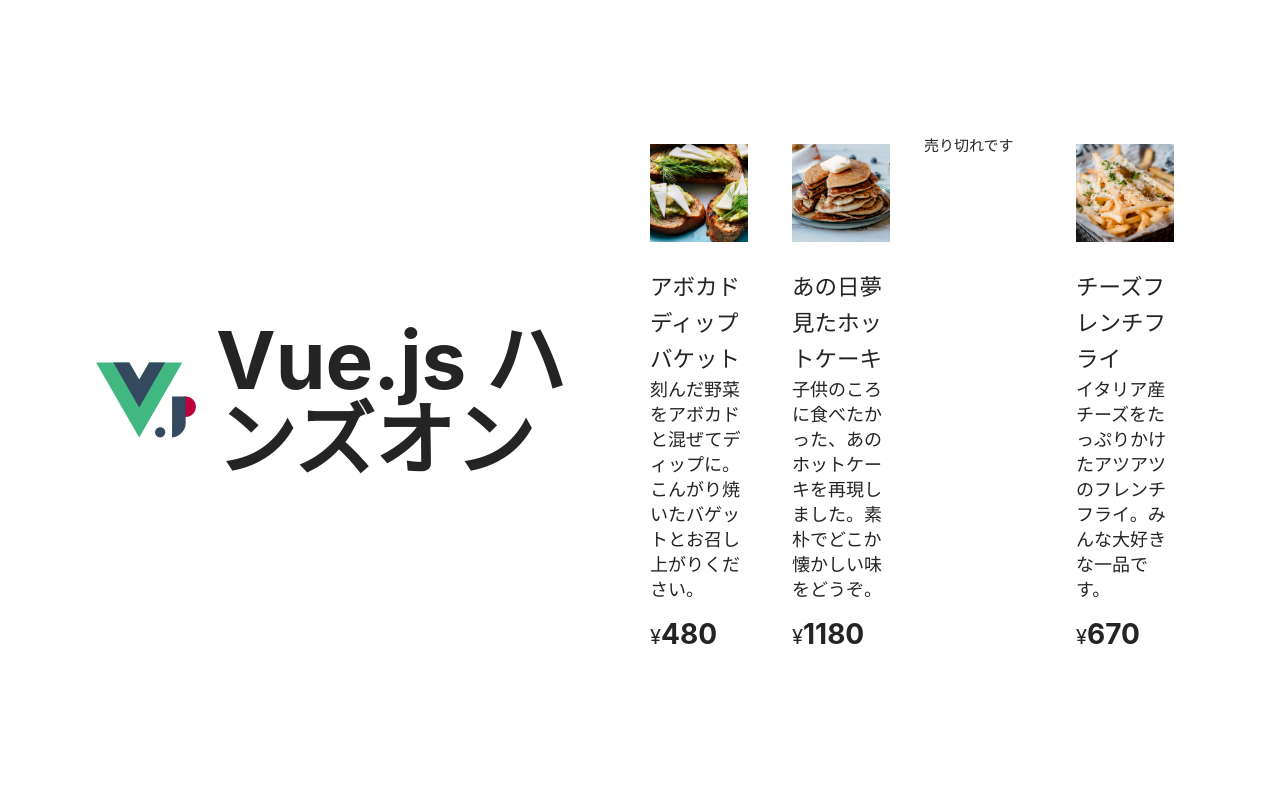
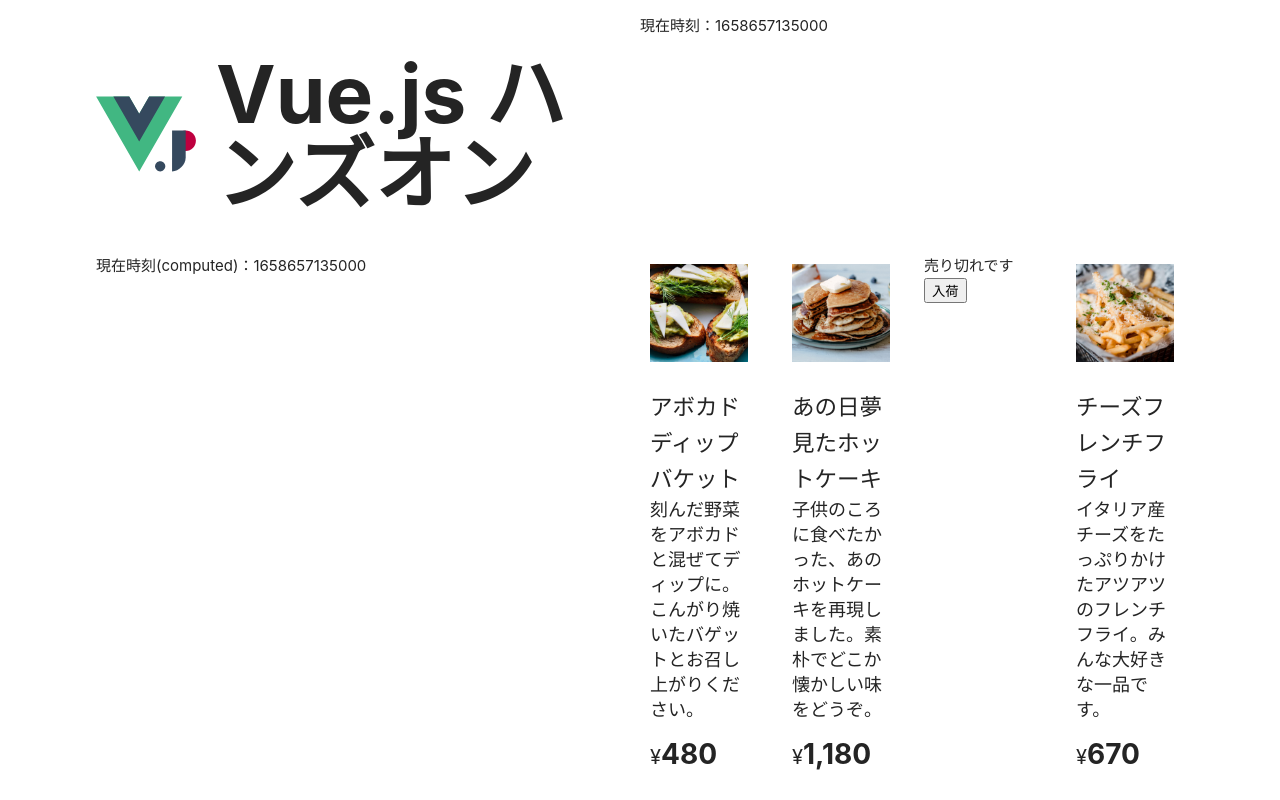
Before and after one commit to komaitaira/vue3-lab, a Vue app: page / in a window 1280 px wide. Built offline with nearby package versions, Linux system fonts and the light colour scheme.

Commit message:
complete 関数で価格にカンマを入れる #

```diff
--- a/src/App.vue
+++ b/src/App.vue
@@ -1,5 +1,5 @@
 <script setup>
-import { ref } from 'vue'
+import { ref, computed } from 'vue'
 
 const items = ref([
   {
@@ -39,6 +39,42 @@
     soldOut: false
   }
 ])
+
+/**
+ * 価格を3桁ごとのカンマ付きで返す
+ * @param {number} price 価格
+ */
+function pricePrefix(price) {
+  return price.toLocaleString()
+}
+
+/**
+ * 在庫のある商品数を返す
+ */
+function stockQuantity() {
+  return items.value.filter(item => item.soldOut === false).length
+}
+
+/**
+ * 商品の在庫状況を変更する
+ * @param {object} 商品情報
+ */
+function stockItem(item) {
+  item.soldOut = false
+}
+
+/**
+ * 現在時刻を取得する
+ */
+function getDate() {
+  return Date.now()
+}
+const getDateComputed = computed(function() {
+  return Date.now()
+})
+const stockQuantityComputed = computed(function () {
+  return items.value.filter(item => item.soldOut === false).length
+})
 </script>
 
 <template>
@@ -48,6 +84,8 @@
       alt="">
     <h1>Vue.js ハンズオン</h1>
   </header>
+  <div>現在時刻：{{ getDate() }}</div>
+  <div>現在時刻(computed)：{{ getDateComputed }}</div>
   <main class="main">
     <template
       v-for="item in items"
@@ -63,10 +101,12 @@
         <div class='description'>
           <h2>{{item.name}}</h2>
           <p>{{item.description}}</p>
-          <span>¥<span class='price'>{{item.price}}</span></span>
+          <span>¥<span class='price'>{{pricePrefix(item.price)}}</span></span>
         </div>
       </div>
-      <div v-else>売り切れです</div>
+      <div v-else>
+        売り切れです<button type="button" @click="stockItem(item)">入荷</button>
+      </div>
     </template>
   </main>
 </template>
```
